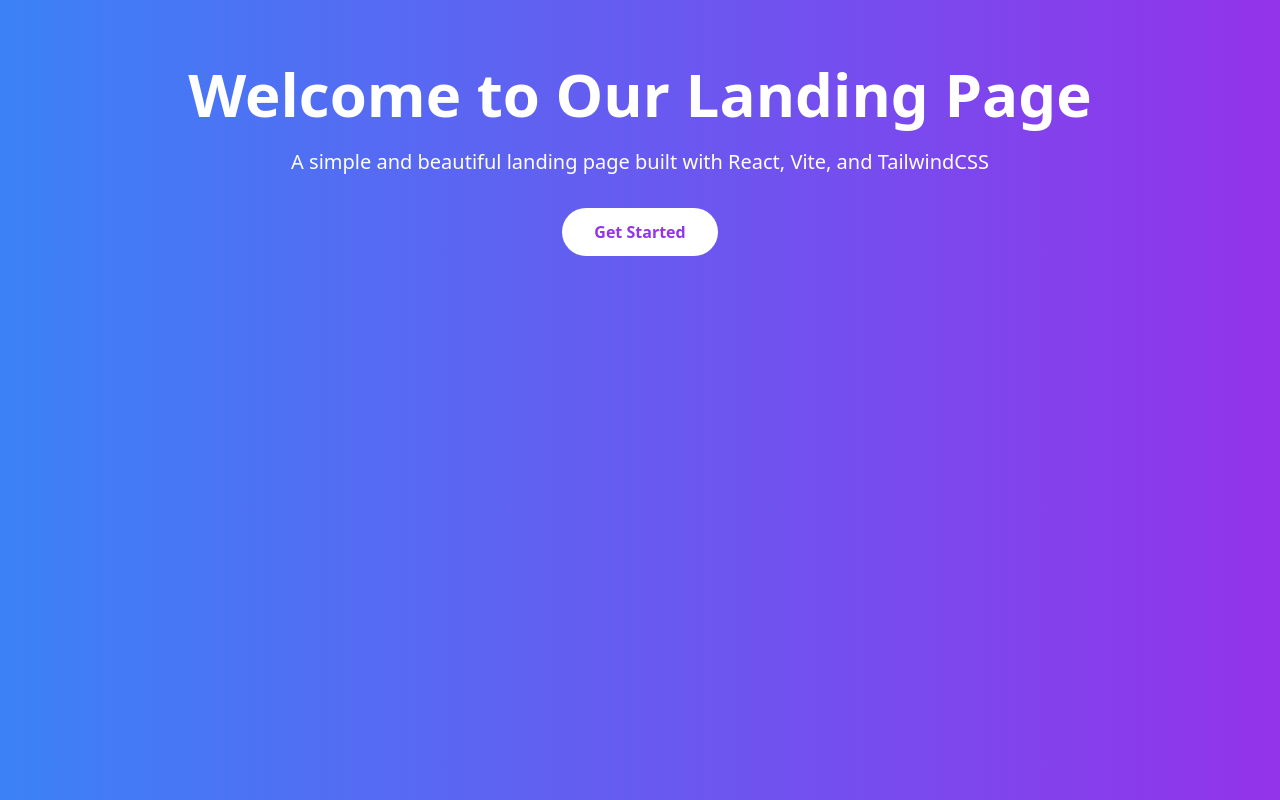
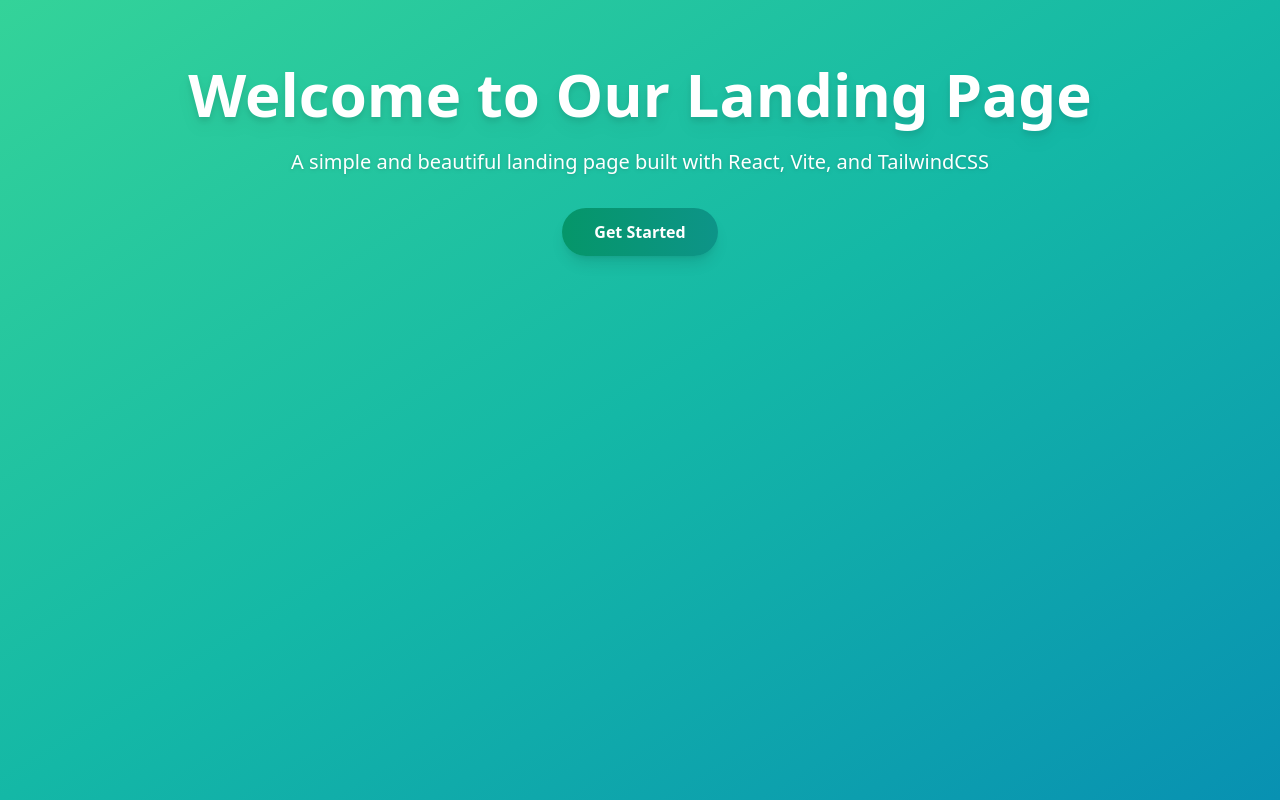
Before and after one commit to aivf-vibe/nexus_landing_83eff28d, a React (Vite) app: page / in a window 1280 px wide. Built offline with nearby package versions, Linux system fonts and the light colour scheme.

Commit message:
style: Update color scheme to emerald-teal gradient

```diff
--- a/src/App.tsx
+++ b/src/App.tsx
@@ -8,18 +8,18 @@ const App: FC = () => {
   }
 
   return (
-    <div className="min-h-screen bg-gradient-to-r from-blue-500 to-purple-600">
+    <div className="min-h-screen bg-gradient-to-br from-emerald-400 via-teal-500 to-cyan-600">
       <div className="container mx-auto px-4 py-16">
         <div className="text-center">
-          <h1 className="text-6xl font-bold text-white mb-6">
+          <h1 className="text-6xl font-bold text-white mb-6 drop-shadow-lg">
             Welcome to Our Landing Page
           </h1>
-          <p className="text-xl text-white mb-8">
+          <p className="text-xl text-white mb-8 drop-shadow">
             A simple and beautiful landing page built with React, Vite, and TailwindCSS
           </p>
           <button
             onClick={handleGetStarted}
-            className="bg-white text-purple-600 px-8 py-3 rounded-full font-semibold hover:bg-opacity-90 transition-all focus:outline-none focus:ring-2 focus:ring-white focus:ring-opacity-50"
+            className="bg-gradient-to-r from-emerald-600 to-teal-600 text-white px-8 py-3 rounded-full font-semibold hover:from-emerald-700 hover:to-teal-700 transition-all focus:outline-none focus:ring-2 focus:ring-emerald-300 focus:ring-opacity-50 shadow-lg"
             aria-label="Get Started"
           >
             Get Started
```
